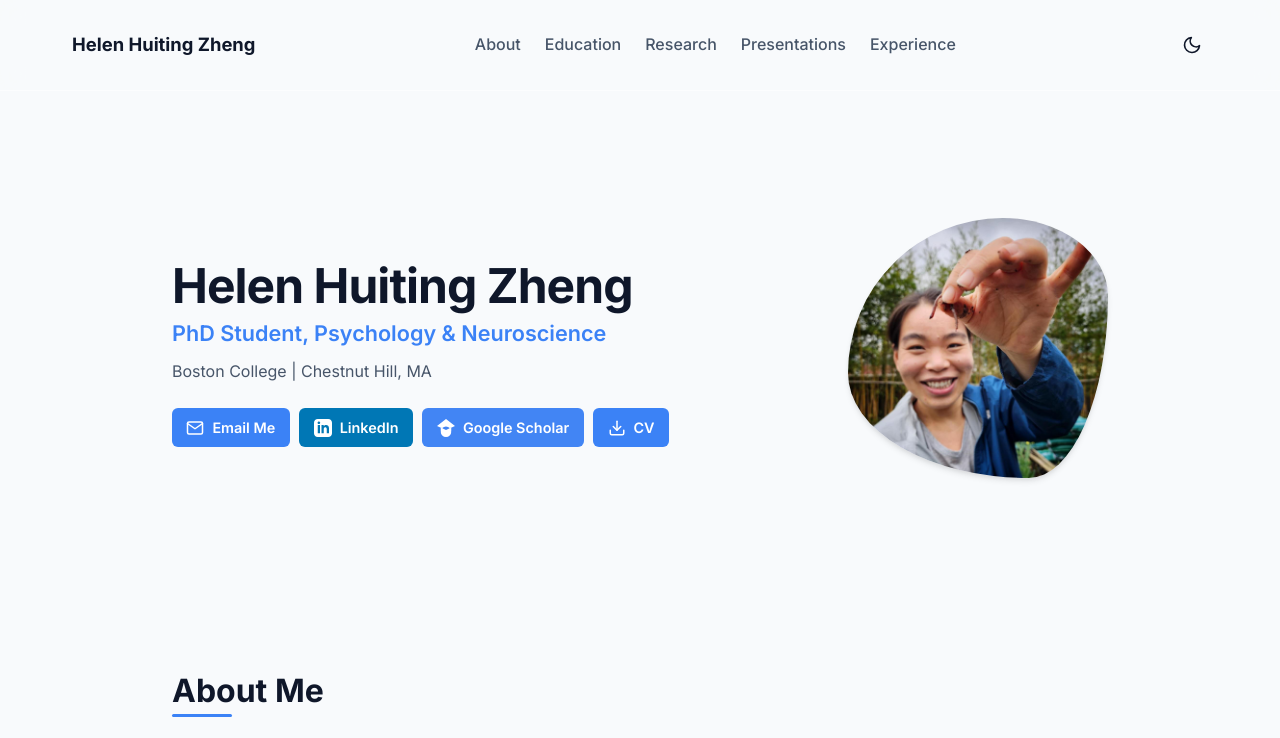
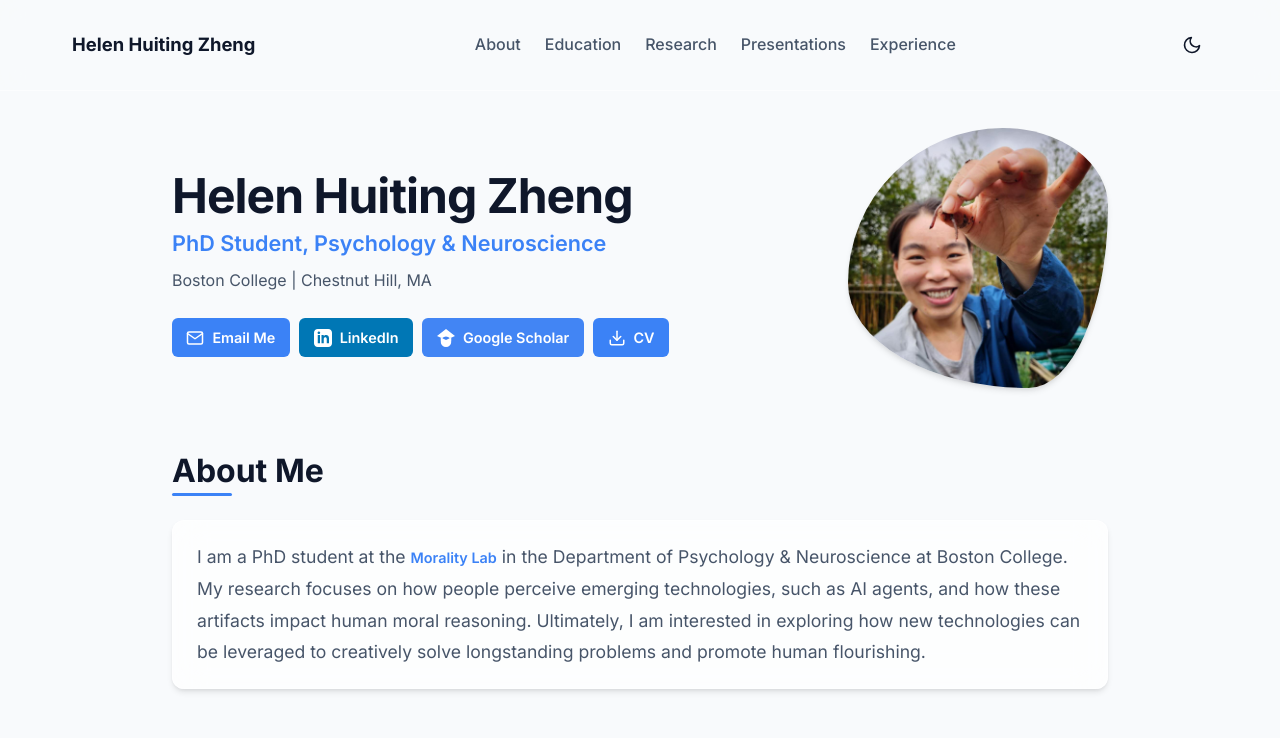
Before and after one commit to helenhzheng/helenhzheng.github.io, a plain HTML site: page index.html in a window 1280 px wide. Shown: the top 738 px of the page. Drawn offline with Linux system fonts and the light colour scheme.

Commit message:
style: adjust hero section dimensions and spacing for better content alignment

```diff
--- a/styles.css
+++ b/styles.css
@@ -170,11 +170,11 @@ p { color: var(--text-secondary); }
 
 /* Hero Section */
 .hero {
-    min-height: 80vh; /* Reduced from 100vh so content is visible on load */
+    min-height: auto; /* Removed 80vh to reduce extra bottom space */
     display: flex;
     align-items: center;
-    padding-top: 6rem; /* Account for navbar */
-    padding-bottom: 2rem;
+    padding-top: 8rem; /* Increased top padding slightly for balance */
+    padding-bottom: 1.5rem; /* Reduced bottom padding */
 }
 
 .hero-content {
```
